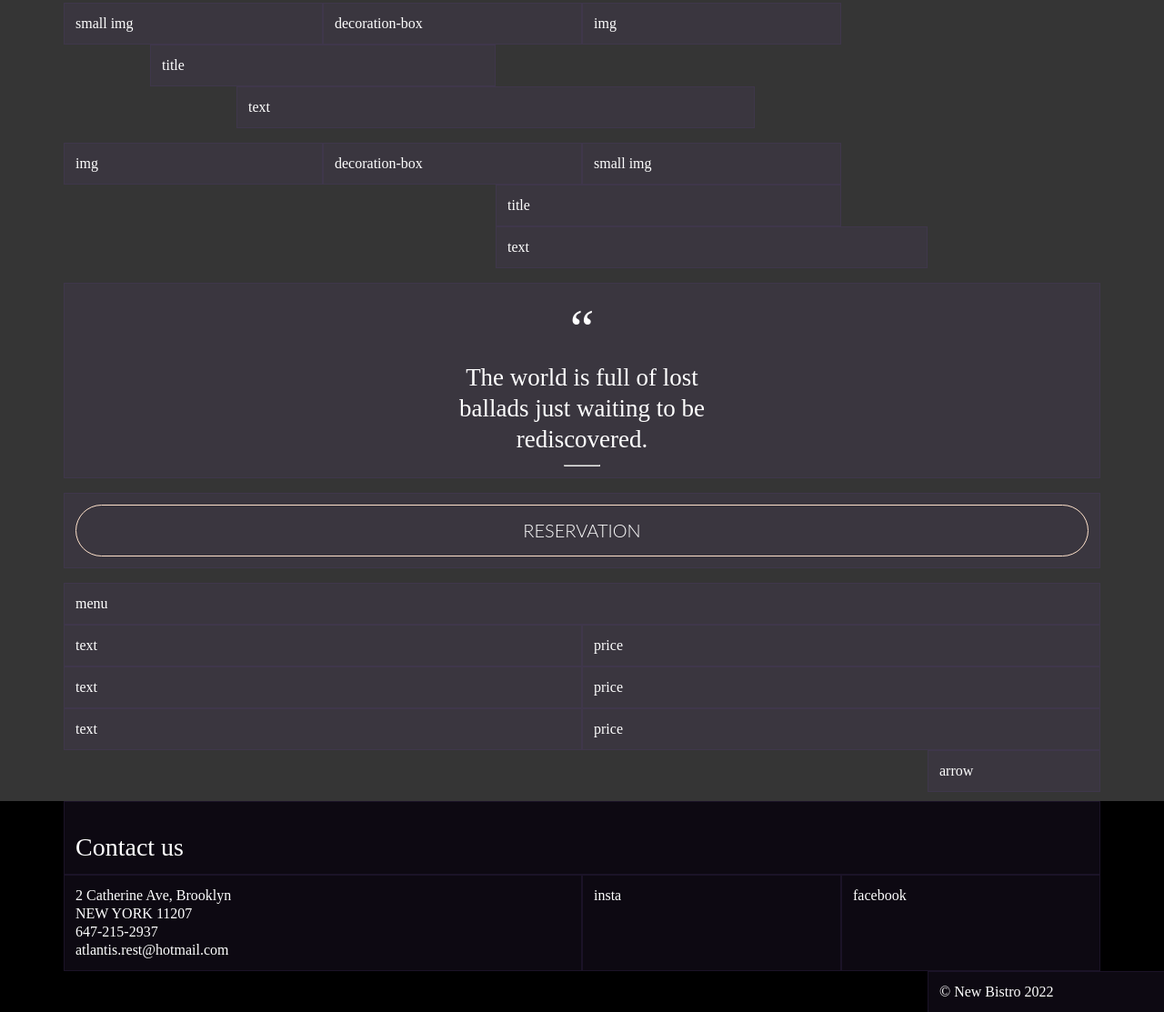
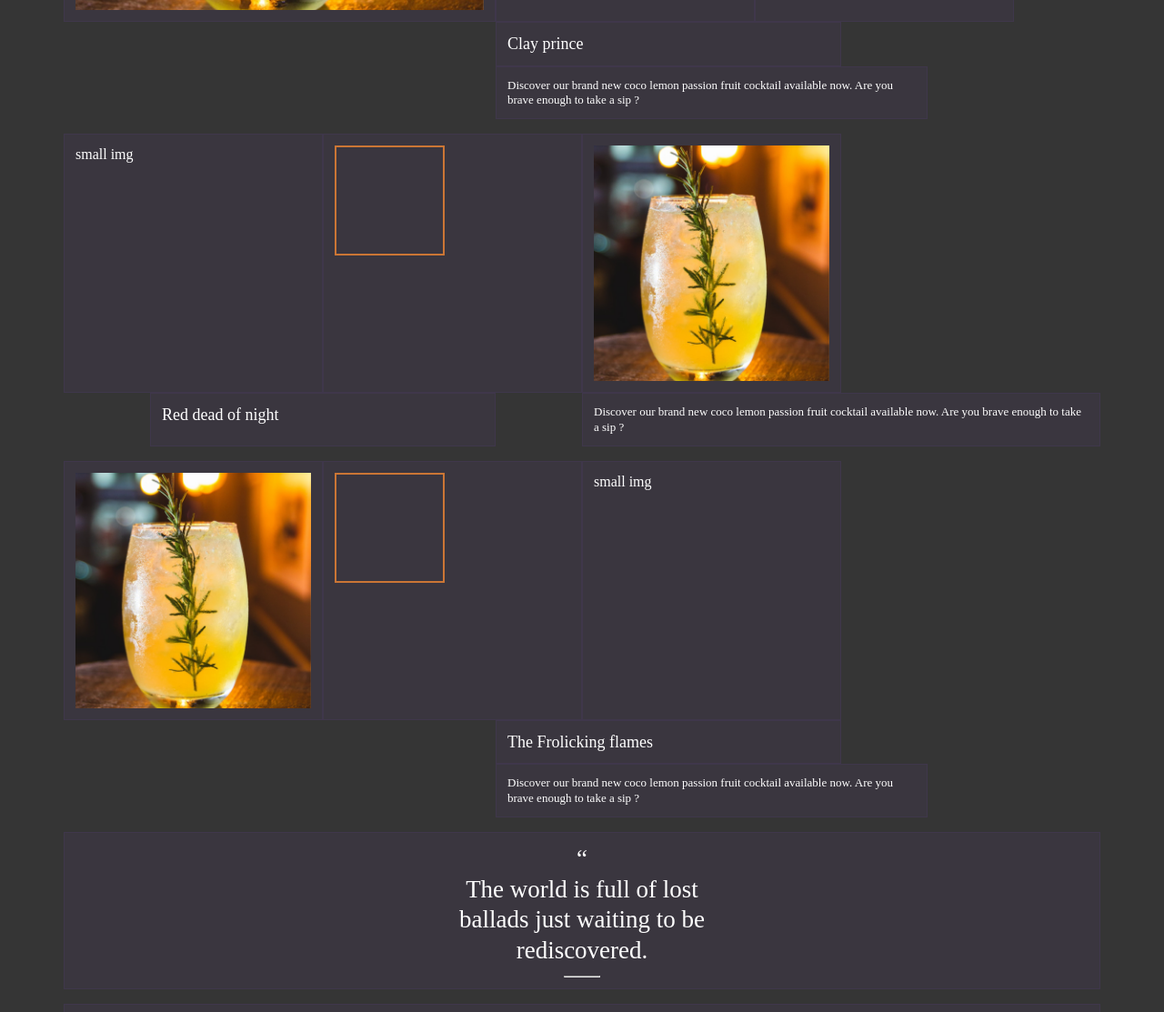
Before and after one commit to Mokawity/exercice-projet-atlantis, a website built with Parcel: page src/index.html in a window 1280 px wide. Shown: the part 1028-2141 px from the top of the page at 91% size. Built offline with nearby package versions, Linux system fonts and the light colour scheme.

Commit message:
(rattrapage)

```diff
--- a/src/index.html
+++ b/src/index.html
@@ -38,25 +38,21 @@
     <main>
       <div class="container">
         <div class="row">
-          <div class="col-8">
+          <div class="col-12">
             <div class="Specialities-title">Discover our specialities</div>
           </div>
         </div>
         <div class="row">
-          <div class="col-11 col-md-5">
+          <div class="col-12 col-md-5">
             <div class="speciality-img">
               <img src="../src/img/img.png" alt="" />
             </div>
           </div>
           <div class="col-10 col-md-3">
-            <div class="golden-box">
-              <img src="../src/img/Rectangle.png" alt="" />
-            </div>
+            <div class="golden-box"></div>
           </div>
           <div class="col-10 col-md-3">
-            <div class="ingredient-img">
-              <img src="../src/img/1_img_specialities.png" alt="" />
-            </div>
+            <div class="ingredient-img"></div>
           </div>
           <div class="col-7 col-md-4 offset-md-5">
             <div class="speciality-title">Clay prince</div>
@@ -70,17 +66,47 @@
         </div>
         <div class="row">
           <div class="col-11 col-md-3">small img</div>
-          <div class="col-10 col-md-3">decoration-box</div>
-          <div class="col-10 col-md-3">img</div>
-          <div class="col-7 col-md-4 offset-md-1">title</div>
-          <div class="col-7 offset-0 col-md-6 offset-md-2">text</div>
+          <div class="col-10 col-md-3">
+            <div class="golden-box">
+              <img src="../src/img/Rectangle.png" alt="" />
+            </div>
+          </div>
+          <div class="col-12 col-md-3">
+            <div class="speciality-img">
+              <img src="../src/img/img.png" alt="" />
+            </div>
+          </div>
+          <div class="col-8 col-md-4 offset-md-1">
+            <div class="speciality-title">Red dead of night</div>
+          </div>
+          <div class="col-7 offset-0 col-md-6 offset-md-1">
+            <div class="speciality-description">
+              Discover our brand new coco lemon passion fruit cocktail available
+              now. Are you brave enough to take a sip ?
+            </div>
+          </div>
         </div>
         <div class="row">
-          <div class="col-11 col-md-3">img</div>
-          <div class="col-10 col-md-3">decoration-box</div>
+          <div class="col-12 col-md-3">
+            <div class="speciality-img">
+              <img src="../src/img/img.png" alt="" />
+            </div>
+          </div>
+          <div class="col-10 col-md-3">
+            <div class="golden-box">
+              <img src="../src/img/Rectangle.png" alt="" />
+            </div>
+          </div>
           <div class="col-10 col-md-3">small img</div>
-          <div class="col-7 col-md-4 offset-md-5">title</div>
-          <div class="col-7 offset-0 col-md-5 offset-md-5">text</div>
+          <div class="col-9 col-md-4 offset-md-5">
+            <div class="speciality-title">The Frolicking flames</div>
+          </div>
+          <div class="col-9 offset-0 col-md-5 offset-md-5">
+            <div class="speciality-description">
+              Discover our brand new coco lemon passion fruit cocktail available
+              now. Are you brave enough to take a sip ?
+            </div>
+          </div>
         </div>
         <div class="row">
           <div class="col-12">
@@ -94,18 +120,59 @@
         </div>
         <div class="row">
           <div class="col-12">
-            <div class="button-reservation">RESERVATION</div>
+            <div class="bg-img-reservation">
+              <div class="button-reservation">
+                <img src="../src/img/button reservation.png" alt="" />
+              </div>
+            </div>
           </div>
-        </div>
-        <div class="row">
-          <div class="col-12">menu</div>
-          <div class="col-6">text</div>
-          <div class="col-6">price</div>
-          <div class="col-6">text</div>
-          <div class="col-6">price</div>
-          <div class="col-6">text</div>
-          <div class="col-6">price</div>
-          <div class="col-2 offset-10 offset-md-10">arrow</div>
+          <div class="row">
+            <div class="col-12">
+              <div class="main-title-menu">
+                <span class="title-decoration">=</span>MENU<span
+                  class="title-decoration"
+                  >=</span
+                >
+              </div>
+            </div>
+            <div class="col-6">
+              <div class="title-menu">
+                <span class="title-menu"> The Prince of Frost</span>
+              </div>
+              <div class="description-menu">
+                lychee & citrus liqueur homemade iced tea - lemon juice
+              </div>
+            </div>
+            <div class="col-6">
+              <div class="price-menu">9.00$</div>
+            </div>
+            <div class="col-6">
+              <div class="title-menu">
+                <span class="title-menu">The Moongrass’s Enlightenment</span>
+              </div>
+              <div class="description-menu">
+                st. lawrence gin - citrus syrup with rosemary grapefruit juice
+                spawn - tonic
+              </div>
+            </div>
+            <div class="col-6">
+              <div class="price-menu">9.00$</div>
+            </div>
+            <div class="col-6">
+              <div class="title-menu">
+                <span class="title-menu">Frostflake Heron</span>
+              </div>
+              <div class="description-menu">
+                rye whiskey- yuzu- bay leaf with a touch of pepper syrup
+              </div>
+            </div>
+            <div class="col-6">
+              <div class="price-menu">9.00$</div>
+            </div>
+            <div class="col-2 offset-10 offset-md-10">
+              <img class="arrow-menu" src="../src/img/arrow-menu.png" alt="" />
+            </div>
+          </div>
         </div>
       </div>
     </main>
@@ -123,8 +190,20 @@
               atlantis.rest@hotmail.com
             </div>
           </div>
-          <div class="col-3">insta</div>
-          <div class="col-3">facebook</div>
+          <div class="col-3">
+            <img
+              class="logo-insta"
+              src="../src/img/logo instagram.png"
+              alt=""
+            />
+          </div>
+          <div class="col-3">
+            <img
+              class="logo-facebook"
+              src="../src/img/logo facebook.png"
+              alt=""
+            />
+          </div>
           <div class="col-3 offset-10 offset-md-10">
             <div class¨credit-text>© New Bistro 2022</div>
           </div>
--- a/src/scss/main.scss
+++ b/src/scss/main.scss
@@ -59,6 +59,15 @@ video {
   padding-bottom: 10px;
 }
 
+@media (max-width: 992px) {
+  .golden-box {
+    display: none;
+  }
+  .ingredient-img {
+    display: none;
+  }
+}
+
 body {
   background-color: #000000ca;
   color: white;
@@ -101,17 +110,40 @@ header {
   margin-right: 40px;
 }
 
+.main-title-menu {
+  text-align: center;
+  font-size: 28px;
+}
+
+.title-decoration {
+  color: #ff9900;
+}
+
+.menu-background {
+  background-color: red;
+}
+
+.title-menu {
+  font-weight: 800;
+  font-size: 14px;
+  padding-bottom: 5px;
+}
+
+.description-menu {
+  font-weight: 100;
+  font-size: 12px;
+}
+
+.price-menu {
+  color: #ff9900;
+  margin-left: 200px;
+}
+
 .quote {
   font-family: GurmukhiMN;
   font-size: 27px;
   text-align: center;
   padding-bottom: 10px;
-}
-
-span {
-  font-family: GurmukhiMN;
-  font-size: 60px;
-  text-align: center;
 }
 
 hr {
@@ -120,16 +152,16 @@ hr {
 }
 
 .button-reservation {
-  border: 1px solid #ffe2cb;
-  border-radius: 48px;
-  font-family: Lato;
-  font-weight: 300;
-  font-size: 20px;
-  color: #ffffff;
-  margin: 70 240px;
-  padding-bottom: 15px;
-  padding-top: 15px;
-  text-align: center;
+  width: 150px;
+  margin: auto;
+  padding-top: 200px;
+}
+
+.bg-img-reservation {
+  background-image: url(../img/reservation.png);
+  height: 400px;
+  background-position: center;
+  width: auto;
 }
 
 .Specialities-title {
@@ -140,7 +172,8 @@ hr {
 }
 
 .speciality-img {
-  width: 270px;
+  width: auto;
+  margin: auto;
 }
 
 .ingredient-img {
@@ -154,14 +187,14 @@ hr {
 
 .speciality-title {
   font-family: LaoMN;
-  font-size: 36px;
+  font-size: 18px;
   color: #ffffff;
   letter-spacing: 0;
 }
 
 .speciality-description {
   font-family: Lato-Regular;
-  font-size: 18px;
+  font-size: 13px;
   color: #ffffff;
   letter-spacing: 0;
 }
@@ -173,6 +206,14 @@ footer {
   letter-spacing: 0;
 }
 
+.logo-insta {
+  width: 50px;
+}
+
+.logo-facebook {
+  width: 50px;
+}
+
 .footer-title {
   font-size: 28px;
   padding-top: 20px;
```
Also changed, not shown: src/img/arrow-menu.png (added), src/img/button reservation.png (added), src/img/logo facebook.png (added), src/img/logo instagram.png (added), src/img/menu-background.png (added), src/img/reservation-button.png (renamed from src/img/reservarion.png), 1 other file.
